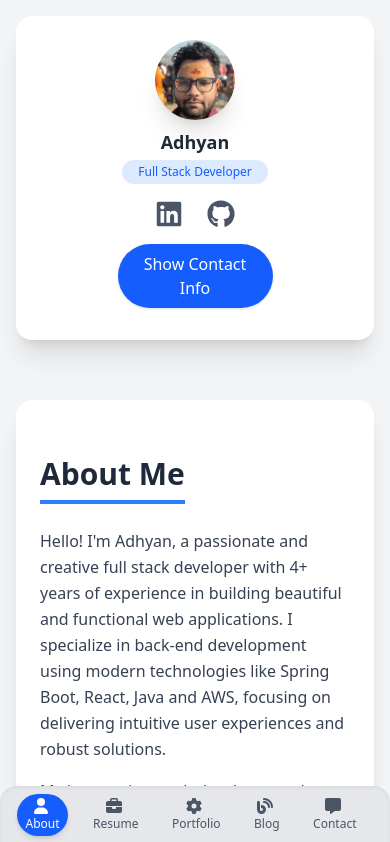
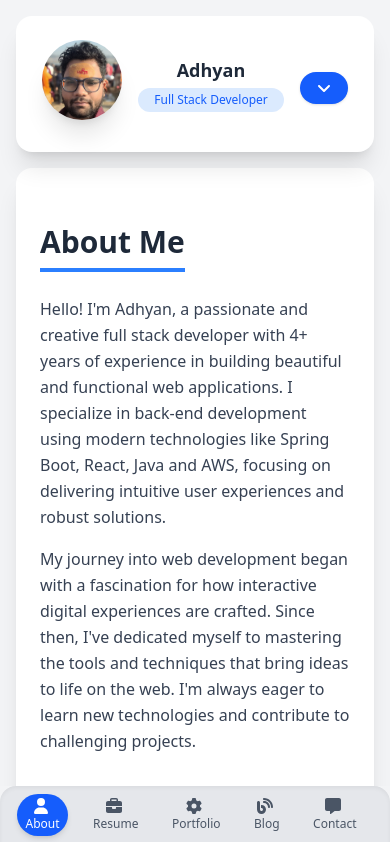
Before and after one commit to thetrickuser/portfolio, a React (Vite) app: page / in a window 390 px wide. Shown: the top 842 px of the page. Built offline with nearby package versions, Linux system fonts and the light colour scheme.

Commit message:
fixed main area top margin

```diff
--- a/src/App.tsx
+++ b/src/App.tsx
@@ -13,7 +13,7 @@ const App = () => {
         <div className="font-sans min-h-screen bg-gray-100 dark:bg-gray-900 text-gray-800 dark:text-gray-200">
 
             {/* Main Layout Container */}
-            <div className="flex flex-col xl:flex-row min-h-screen p-4 max-w-7xl mx-auto xl:gap-10">
+            <div className="flex flex-col xl:flex-row min-h-screen p-4 mx-auto xl:gap-10">
 
                 {/* Sidebar */}
                 <Sidebar />
--- a/src/components/MainArea.tsx
+++ b/src/components/MainArea.tsx
@@ -11,7 +11,7 @@ type MainAreaProps = {
 
 export const MainArea = ({ onClick, activeSection }: MainAreaProps) => {
     return <main
-        className="flex-1 bg-white dark:bg-gray-800 p-6 xl:p-8 rounded-2xl shadow-xl relative mt-[60px] xl:mt-0">
+        className="flex-1 bg-white dark:bg-gray-800 p-6 xl:p-8 rounded-2xl shadow-xl relative mt-4 xl:mt-0">
         {/* Navigation Tabs (visible on larger screens and when sidebar is closed on mobile) */}
         <Navbar
             onClick={onClick}
--- a/src/components/Sidebar.tsx
+++ b/src/components/Sidebar.tsx
@@ -1,7 +1,7 @@
 import {useState} from "react";
 import dp from "../assets/face.jpg";
 import {GrMail} from "react-icons/gr";
-import {FaGithub, FaLinkedin, FaLocationDot, FaPhone} from "react-icons/fa6";
+import {FaAngleDown, FaAngleUp, FaGithub, FaLinkedin, FaLocationDot, FaPhone} from "react-icons/fa6";
 
 export const Sidebar = () => {
     const [showContact, setShowContact] = useState(false);
@@ -11,22 +11,32 @@ export const Sidebar = () => {
             className={`bg-white dark:bg-gray-800 rounded-2xl shadow-xl w-full xl:w-80 p-6 xl:relative z-40 transition-all duration-300 flex flex-col
              ${showContact ? "max-h-screen" : ""}`}>
             {/* Top bar: Profile Section */}
-            <div className={`flex flex-col items-center ${showContact ? "" : "mb-0"} xl:mb-8`}>
+            <div className={`flex flex-row gap-4 xl:flex-col items-center justify-center ${showContact ? "" : "mb-0"} xl:mb-8`}>
                 <img
                     src={dp}
                     alt="Profile Picture"
                     className="w-20 h-20 xl:w-32 xl:h-32 rounded-full mb-2 xl:mb-4 shadow-xl"
                 />
-                <h1 className="text-lg xl:text-2xl font-bold mb-1 xl:mb-2">Adhyan</h1>
-                <p className="text-blue-600 dark:text-blue-400 bg-blue-100 dark:bg-blue-900 py-1 px-4 rounded-full inline-block text-xs xl:text-sm font-medium">
-                    Full Stack Developer
-                </p>
+                <div className={'flex flex-col items-center text-center'}>
+                    <h1 className="text-lg xl:text-2xl font-bold mb-1 xl:mb-2">Adhyan</h1>
+                    <p className="text-blue-600 dark:text-blue-400 bg-blue-100 dark:bg-blue-900 py-1 px-4 rounded-full inline-block text-xs xl:text-sm font-medium">
+                        Full Stack Developer
+                    </p>
+                </div>
+                <div className={'flex justify-center'}>
+                    <button
+                        className={`xl:hidden inline-block mt-4 mb-2 px-4 py-2 bg-blue-600 text-white rounded-full shadow transition-colors duration-200
+                          ${showContact ? "bg-blue-800" : ""}`}
+                        onClick={() => setShowContact((v) => !v)}>
+                        {showContact ? <FaAngleUp/> : <FaAngleDown/>}
+                    </button>
+                </div>
             </div>
 
             {/* Contact Info: hidden on small screens unless toggled */}
             <div className={`border-t border-b border-gray-200 dark:border-gray-700 py-6 mt-8 xl:mt-0 mb-8 ${showContact ? "block" : "hidden"} xl:block`}
             >
-                <ul className="space-y-3">
+                <ul className="flex flex-row flex-wrap items-center md:justify-center gap-5 xl:flex-col xl:items-start xl:gap-3">
                     <li className="flex items-center text-gray-700 dark:text-gray-300">
                         <GrMail size={20} className="text-blue-500 mr-3"/>
                         <span>adhyan@thetrickuser.in</span>
@@ -43,7 +53,7 @@ export const Sidebar = () => {
             </div>
 
             {/* Social Links */}
-            <div className="flex justify-center space-x-6 mt-4 xl:mt-0">
+            <div className={`flex justify-center space-x-6 mt-4 xl:mt-0 ${showContact ? "block" : "hidden"} xl:flex`}>
                 <a
                     href="https://linkedin.com/in/adhyan1011"
                     target="_blank"
@@ -65,14 +75,7 @@ export const Sidebar = () => {
             </div>
 
             {/* Show Contact Button: only on small screens */}
-            <div className={'flex justify-center'}>
-            <button
-                className={`xl:hidden inline-block w-[50%] mt-4 mb-2 px-4 py-2 bg-blue-600 text-white rounded-full shadow transition-colors duration-200
-                          ${showContact ? "bg-blue-800" : ""}`}
-                onClick={() => setShowContact((v) => !v)}>
-                {showContact ? "Hide Contact Info" : "Show Contact Info"}
-            </button>
-            </div>
+
         </aside>
     );
 };
```
